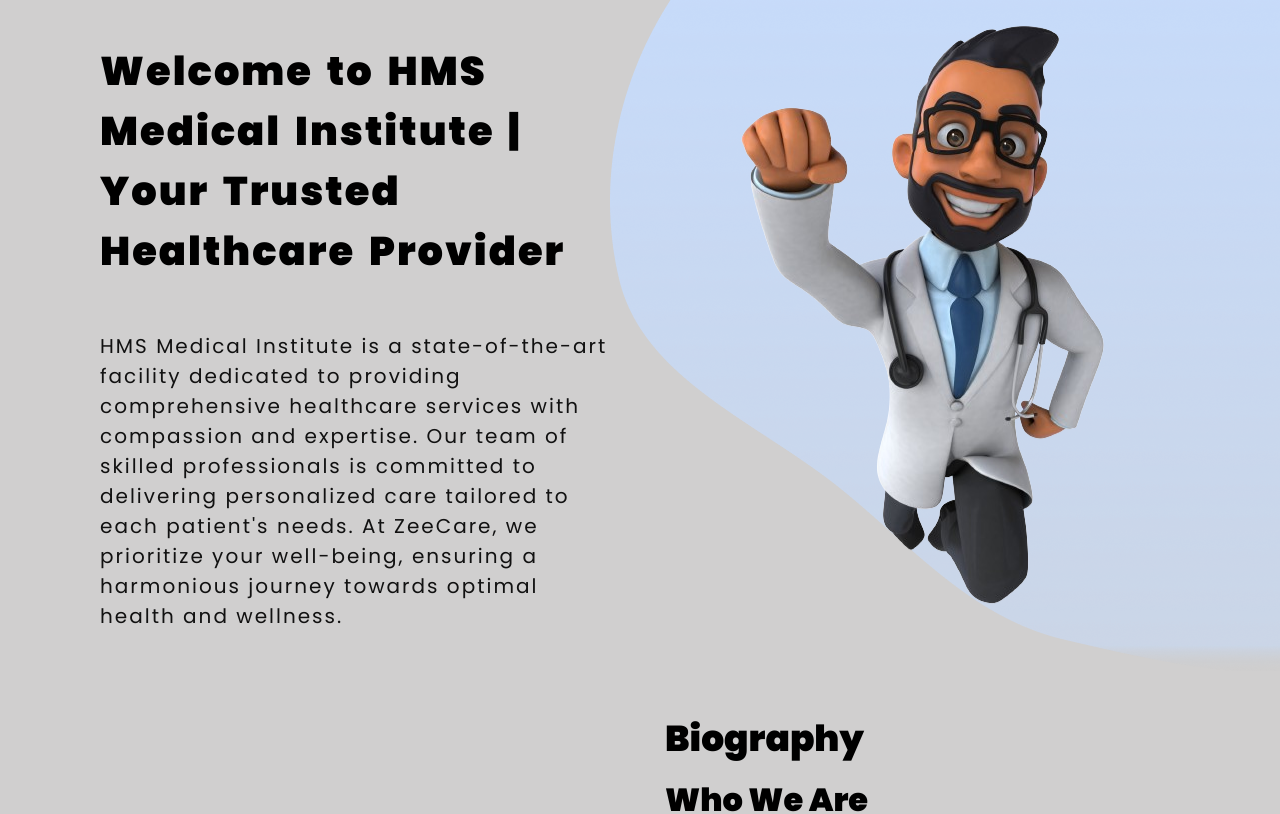
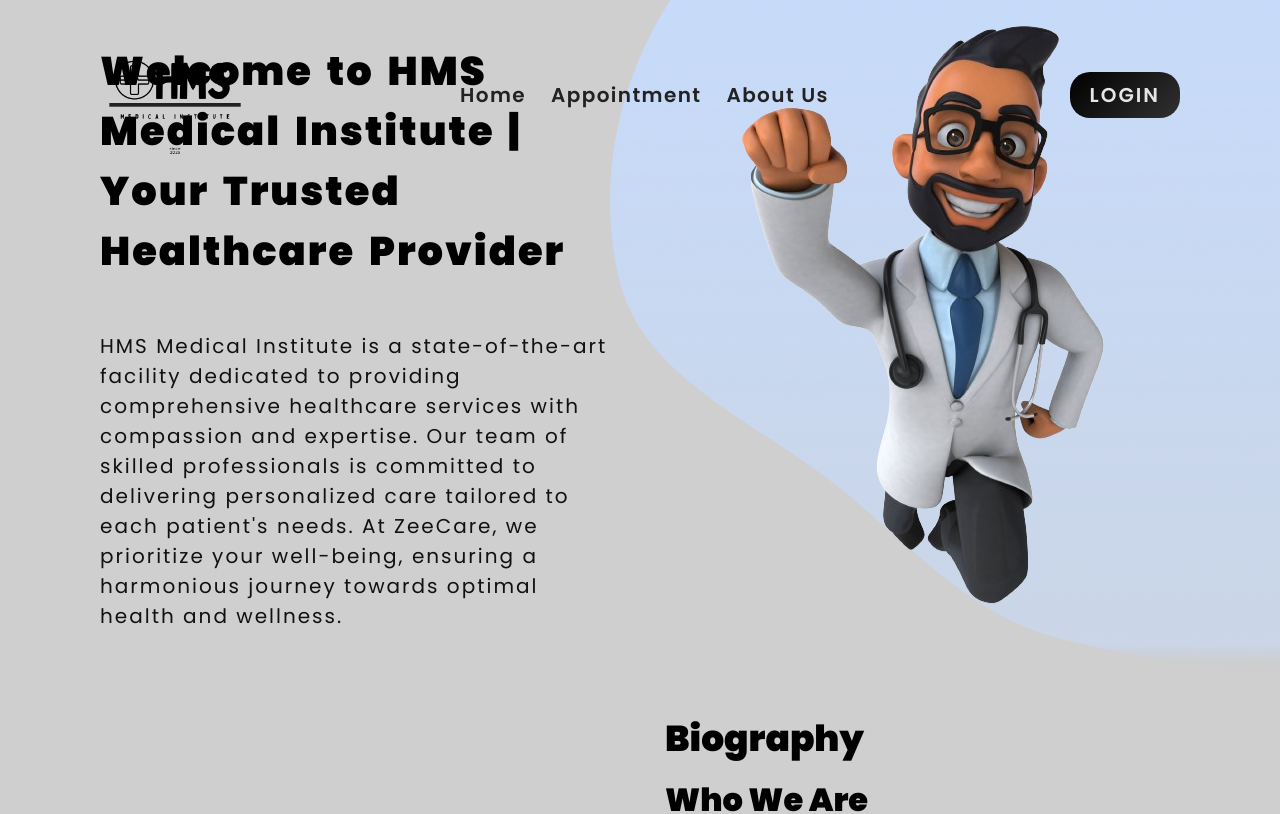
Before and after one commit to ImZAIN03/Hospital-Management-System, a React (Vite) app in the folder Frontend/: page / in a window 1280 px wide. Shown: the top 814 px of the page. Built offline with nearby package versions, Linux system fonts and the light colour scheme; no server answers.

Commit message:
Navbar Changes

```diff
--- a/Frontend/src/App.jsx
+++ b/Frontend/src/App.jsx
@@ -1,4 +1,4 @@
-import React from 'react'
+import React, { useContext, useEffect } from 'react'
 import "./App.css"
 import {BrowserRouter as Router, Routes, Route} from 'react-router-dom';
 import Home from './pages/Home';
@@ -8,11 +8,32 @@
 import Login from './pages/Login';
 import { ToastContainer } from 'react-toastify';
   import 'react-toastify/dist/ReactToastify.css';
+import Navbar from './components/Navbar';
+import { Context } from './main';
+import axios  from 'axios';
 
 const App = () => {
+  const { isAuthenticated, setIsAuthenticated, setUser } = useContext(Context)
+  useEffect(() => {
+    const fetchUser = async () => {
+      try {
+        const response = await axios.get(
+          "http://localhost:4000/api/v1/user/patient/me",
+          {withCredentials: true,}
+        );
+        setIsAuthenticated(true);
+        setUser(response.data.user);
+      } catch (error) {
+        setIsAuthenticated(false);
+        setUser({});
+      }
+    };
+    fetchUser();
+  }, [isAuthenticated]);
   return (
     <>
       <Router>
+        <Navbar/>
         <Routes>
           <Route path='/' element={<Home/>}/>
           <Route path='/appointment' element={<Appointment/>}/>
--- a/Frontend/src/components/Navbar.jsx
+++ b/Frontend/src/components/Navbar.jsx
@@ -1,21 +1,67 @@
-import React from "react";
-import { useState } from "react";
-import { Link } from "react-router-dom";
+import React, { useContext, useState } from "react";
+import { Link, useNavigate } from "react-router-dom";
+import { GiHamburgerMenu } from "react-icons/gi";
+import axios from "axios";
+import { toast } from "react-toastify";
+import { Context } from "../main";
 
 const Navbar = () => {
   const [show, setShow] = useState(false);
+  const { isAuthenticated, setIsAuthenticated } = useContext(Context);
+
+  const handleLogout = async () => {
+    await axios
+      .get("http://localhost:4000/api/v1/user/patient/logout", {
+        withCredentials: true,
+      })
+      .then((res) => {
+        toast.success(res.data.message);
+        setIsAuthenticated(false);
+      })
+      .catch((err) => {
+        toast.error(err.response.data.message);
+      });
+  };
+
+  const navigateTo = useNavigate();
+
+  const goToLogin = () => {
+    navigateTo("/login");
+  };
+
   return (
-    <nav>
-      <div className="logo">HMS</div>
-      <div className={show ? "navLinks showmenu" : "navLinks"}>
-        <div className="links">
-          <Link to={"/"}>HOME</Link>
-          <Link to={"/appointment"}>APPOINTMENT</Link>
-          <Link to={"/about"}>ABOUT</Link>
+    <>
+      <nav className={"container"}>
+        <div className="logo">
+          <img src="/logo.png" alt="logo" className="logo-img" />
         </div>
-        {}
-      </div>
-    </nav>
+        <div className={show ? "navLinks showmenu" : "navLinks"}>
+          <div className="links">
+            <Link to={"/"} onClick={() => setShow(!show)}>
+              Home
+            </Link>
+            <Link to={"/appointment"} onClick={() => setShow(!show)}>
+              Appointment
+            </Link>
+            <Link to={"/about"} onClick={() => setShow(!show)}>
+              About Us
+            </Link>
+          </div>
+          {isAuthenticated ? (
+            <button className="logoutBtn btn" onClick={handleLogout}>
+              LOGOUT
+            </button>
+          ) : (
+            <button className="loginBtn btn" onClick={goToLogin}>
+              LOGIN
+            </button>
+          )}
+        </div>
+        <div className="hamburger" onClick={() => setShow(!show)}>
+          <GiHamburgerMenu />
+        </div>
+      </nav>
+    </>
   );
 };
 
```
Also changed, not shown: Frontend/public/logo.png, Frontend/src/main.jsx (line endings or trailing spaces).
